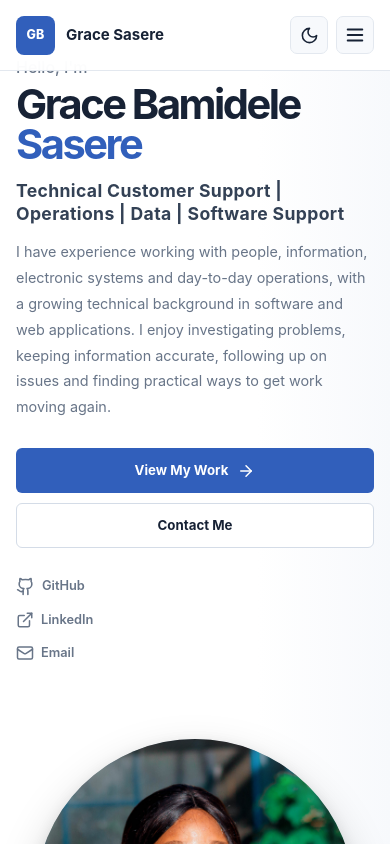
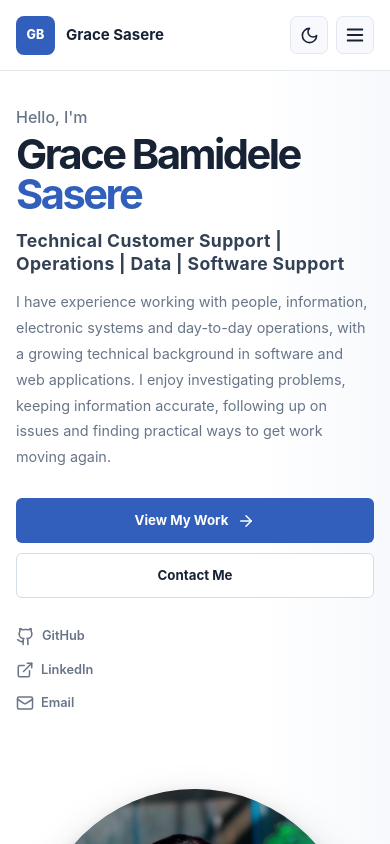
Before and after one commit to saseregrace358-dot/PORTFOLIO, a React (Vite) app: page / in a window 390 px wide. Shown: the top 844 px of the page. Built offline with nearby package versions, Linux system fonts and the light colour scheme.

Commit message:
Update portfolio projects and customer support section

```diff
--- a/src/App.css
+++ b/src/App.css
@@ -2206,7 +2206,7 @@ a:focus-visible {
   }
 
   .hero {
-    padding-top: 55px;
+    padding-top: 105px;
   }
 
   .hero h1 {
```
Also changed, not shown: 6 other files (tests, documents, lock files or other folders).
